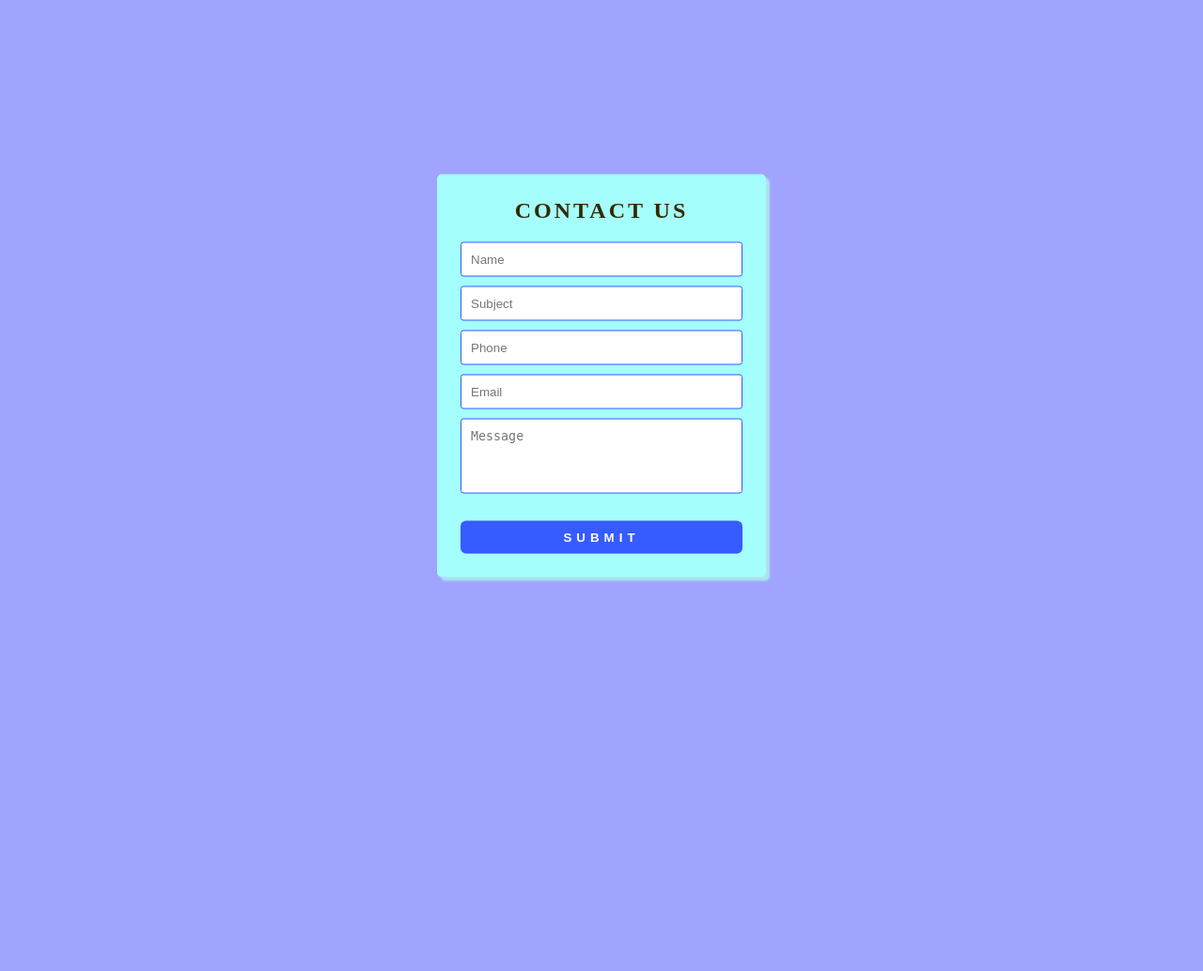
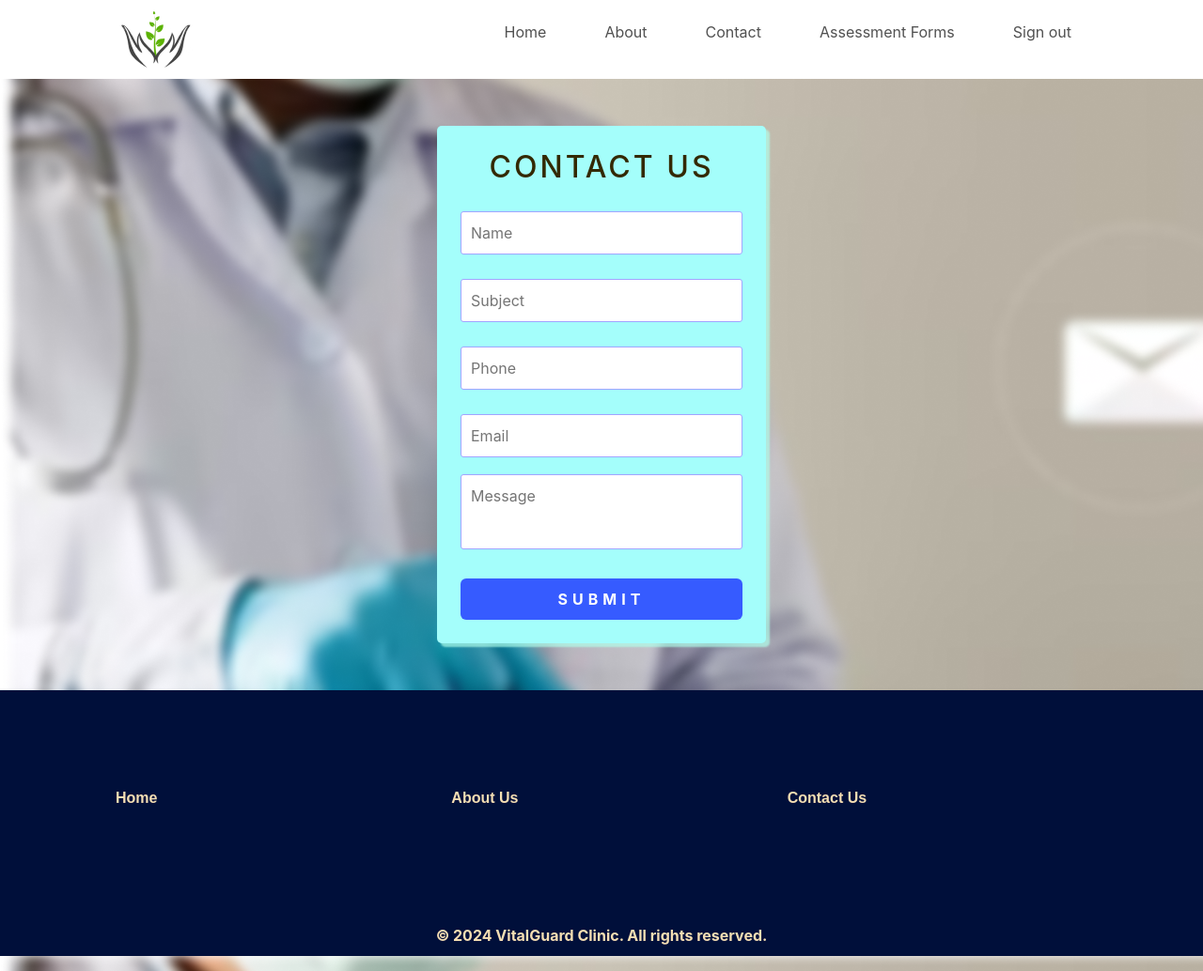
Before and after one commit to mildredfakoya/ProjectIntern01, a PHP site: page /contact.php in a window 1280 px wide. Shown: the whole page at 94% size. Before the commit the page ends 619 px from the top, so only its background shows below. Run offline with PHP 8.4, Linux system fonts and the light colour scheme.

Commit message:
made some code adjustments and page linking

```diff
--- a/assessment.php
+++ b/assessment.php
@@ -3,6 +3,7 @@
 <head>
     <meta charset="UTF-8">
     <meta name="viewport" content="width=device-width, initial-scale=1.0">
+    <link rel="stylesheet" href="https://stackpath.bootstrapcdn.com/bootstrap/4.5.2/css/bootstrap.min.css">
     <link rel="stylesheet" href="css/nav.css">
     <link rel="stylesheet" href="css/index.css">
     <link rel="stylesheet" href="css/registration.css">
@@ -27,9 +28,6 @@
                 </li>
                 <li class="nav-item">
                     <a href="appoint_register.php" class="nav-link">Appointment</a>
-                </li>
-                <li class="nav-item">
-                    <a href="registration.php" class="nav-link">Registration</a>
                 </li>
                 <li class="nav-item">
                     <a href="eval_assessment.php" class="nav-link">Evaluation Assessment</a>
--- a/contact.php
+++ b/contact.php
@@ -1,12 +1,7 @@
-<!DOCTYPE html>
-<html lang="en">
-<head>
-    <meta charset="UTF-8">
-    <meta name="viewport" content="width=device-width, initial-scale=1.0">
-    <link rel="stylesheet" href="css/contact.css">
-    <title>Document</title>
-</head>
-<body>
+<?php
+require_once "nav_loggedin.php";
+ ?>
+<body class="c_body">
     <div class="wrapper">
         <h2>Contact Us</h2>
         <div id="error_message"></div>
@@ -35,4 +30,6 @@
     </div>
     <script src="scripts/contact.js"></script>
 </body>
-</html>
+<?php
+require_once "footer.php";
+ ?>
--- a/css/contact.css
+++ b/css/contact.css
@@ -5,15 +5,18 @@
     outline: none;
 }
 
-body{
-    background: #a1a4ff;
+.c_body{
+    background: url("../images/contact.png");
+    padding: 0 auto;
 }
 
 .wrapper{
-    position: absolute;
+   /*position: absolute;
     top: 50%;
     left: 50%;
-    transform: translate(-50%, -50%); /*to position the form at the center of the screen*/
+    transform: translate(-50%, -50%);      /* to position the form at the center of the screen*/
+
+    margin: 50px auto;
     max-width: 350px;
     width: 100%;
     background: #a4fefb;
@@ -36,7 +39,7 @@ body{
 
 .wrapper .input_field input[type="text"], .wrapper textarea{
     width: 100%;
-    border: 1px solid #365bff;
+    border: 1px solid #a1a4ff;
     padding: 10px;
     border-radius: 3px;
 }
--- a/css/footer.css
+++ b/css/footer.css
@@ -6,8 +6,9 @@
 }
 
 .Ffooter{
+    position: absolute;
+    top: 50px;
     background-color: #000f3a;
-    ;
 }
 
 .fContainer {
--- a/css/nav.css
+++ b/css/nav.css
@@ -22,6 +22,10 @@ ul li .nlogin{
   background-color: #00B4FC;
   color: #fff;
   cursor: pointer;
+}
+ul li .nlogin:hover{
+  background-color: #3E45F0;
+  color: #fff;
 }
 
 .navbar{
@@ -94,6 +98,7 @@ ul li .nlogin{
         width: 100%;
         text-align: center;
         transition: 0.6s;
+        z-index: 20;
     }
 
     .nav-item{
--- a/nav_loggedin.php
+++ b/nav_loggedin.php
@@ -3,6 +3,7 @@
 <head>
     <meta charset="UTF-8">
     <meta name="viewport" content="width=device-width, initial-scale=1.0">
+    <link rel="stylesheet" href="https://stackpath.bootstrapcdn.com/bootstrap/4.5.2/css/bootstrap.min.css">
     <link rel="stylesheet" href="css/nav.css">
     <link rel="stylesheet" href="css/index.css">
     <link rel="stylesheet" href="css/registration.css">
@@ -29,7 +30,7 @@
                     <a href="#" class="nav-link">About</a>
                 </li>
                 <li class="nav-item">
-                    <a href="registration.php" class="nav-link">Registration</a>
+                    <a href="contact.php" class="nav-link">Contact</a>
                 </li>
                 <li class="nav-item">
                     <a href="assessment.php" class="nav-link">Assessment Forms</a>
```
Also changed, not shown: nav.php (+7 -1 lines), images/contact.png (added).
